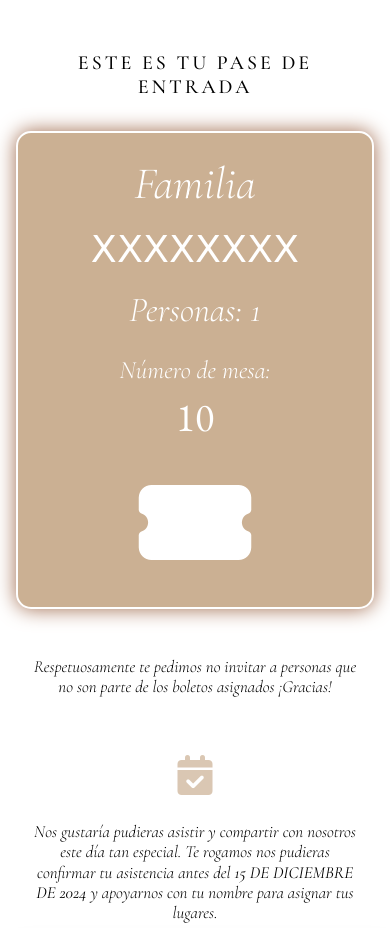
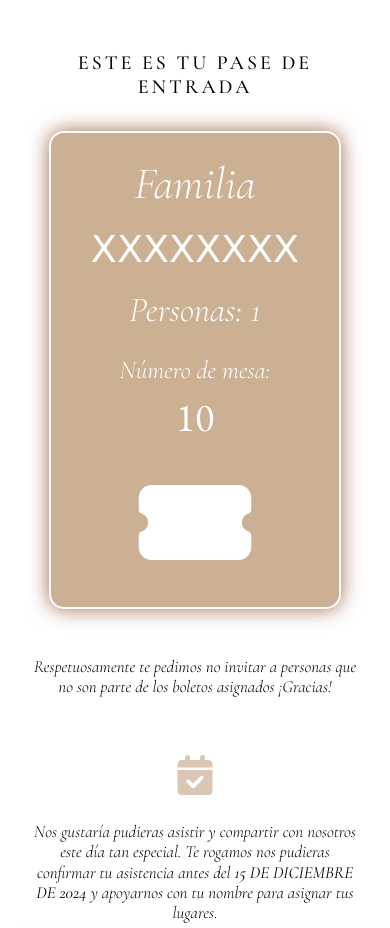
Before and after one commit to mis-xv/lyafernanda, a plain HTML site: page inicio.html in a window 390 px wide. Shown: the part 8126-9054 px from the top of the page. Drawn offline with nearby package versions, Linux system fonts and the light colour scheme; some packages are replaced by stand-ins of ours; animation ran at ten frames a second; some icons are missing; a web font is replaced by a local one.

Commit message:
Add files via upload

```diff
--- a/inicio.html
+++ b/inicio.html
@@ -393,7 +393,7 @@ $(document).ready(function(){
          <h5 class='col-11 col-lg-12 mt-4 mb-4 text-center' style="color:#000; letter-spacing: 3px; font-family: 'Cormorant Garamond', serif;"><i class="bi bi-bank" style="color:#4D5933;" ></i>ESTE ES TU PASE DE ENTRADA</h5>
      </div>
 
-    <div class="container col-11 col-md-5 mt-2 boletos mt-2 mb-4"  style="background-color:#CBB093">
+    <div class="container col-9 col-md-5 mt-2 boletos mt-2 mb-4"  style="background-color:#CBB093">
         <div class="justify-content-center mb-2"><br>
             <h6 class='familiaboleto col-12 col-lg-12 text-center' >Familia</h6>
             <h5 class='apellidos col-12 col-lg-12 mt-3 text-center' >XXXXXXXX</h5>
--- a/js/index.js
+++ b/js/index.js
@@ -344,6 +344,7 @@ sr.reveal('.textoSeccion3', {
 	});
 		sr.reveal('#regalos', {
 			duration: 2000, //tiempo
+			delay:700,
 		origin: 'bottom', //origen
 		distance: '300px' //distancia
 
```
